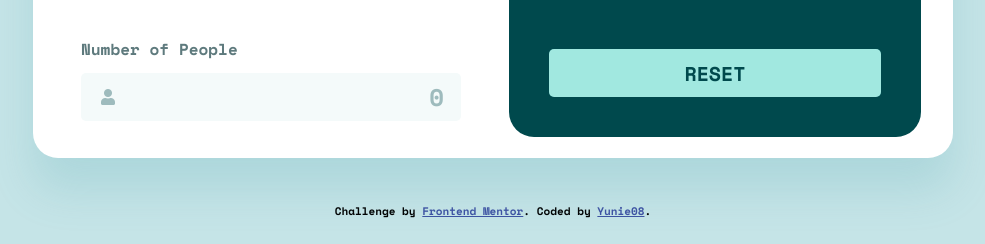
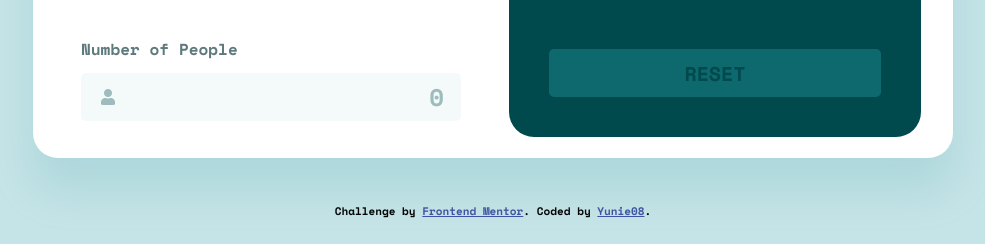
Before and after one commit to Yunie08/frontend-mentor-tip-calculator, a plain HTML site: page index.html in a window 1280 px wide. In both pictures the pointer is over the button "RESET". Shown: the part 556-800 px from the top of the page, without its empty margins (147-1132 px from the left). Drawn offline with nearby package versions, Linux system fonts and the light colour scheme.

Commit message:
correct reset button

```diff
--- a/style.css
+++ b/style.css
@@ -424,6 +424,10 @@ input[type="number"].inputCheck {
   transition: opacity ease 150ms;
 }
 
+.results__reset:disabled:hover::after {
+  opacity: 0;
+}
+
 .results__reset:disabled {
   background: hsl(183, 79%, 24%);
 }
```
